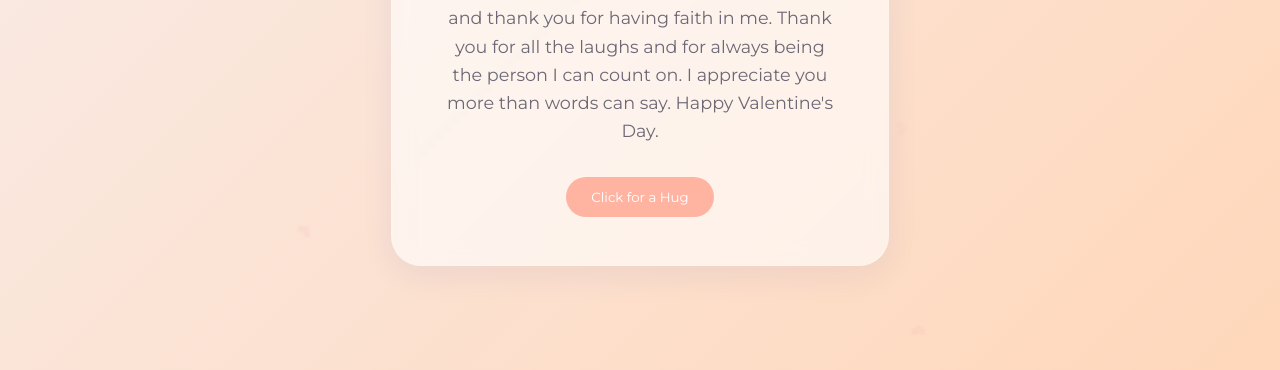
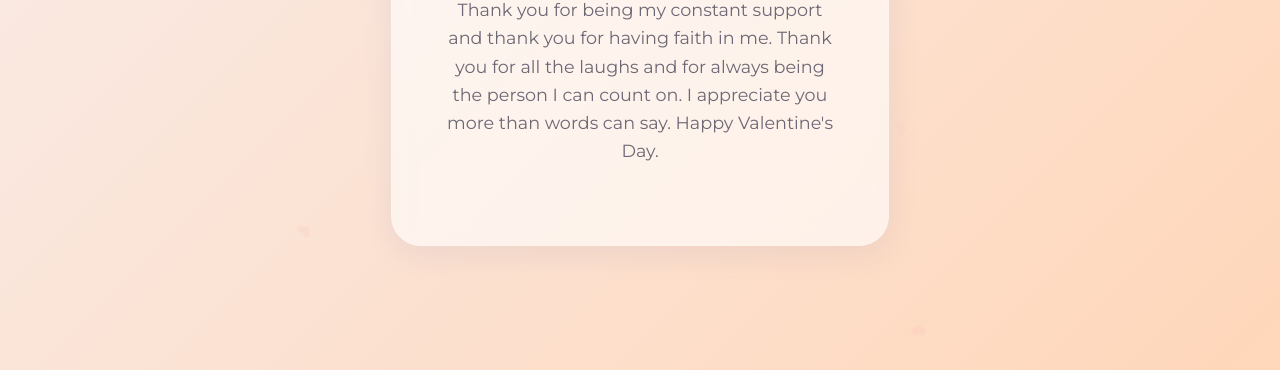
Before and after one commit to israelmayor4/sis, a plain HTML site: page index.html in a window 1280 px wide. Shown: the part 430-800 px from the top of the page. Drawn offline with Linux system fonts and the light colour scheme.

Commit message:
New changes

```diff
--- a/index.html
+++ b/index.html
@@ -88,7 +88,7 @@
             border: 4px solid white;
         }
 
-        .btn {
+        /* .btn {
             background-color: #ffb4a2;
             color: white;
             padding: 12px 25px;
@@ -104,7 +104,7 @@
         .btn:hover {
             transform: scale(1.05);
             background-color: #e5989b;
-        }
+        } */
     </style>
 </head>
 <body>
@@ -131,7 +131,6 @@
             Thank you for all the laughs and for always being
             the person I can count on. I appreciate you more than words can say. Happy Valentine's Day.
         </p>
-        <button class="btn" onclick="alert('I love you! ❤️')">Click for a Hug</button>
     </div>
 
 </body>
```
